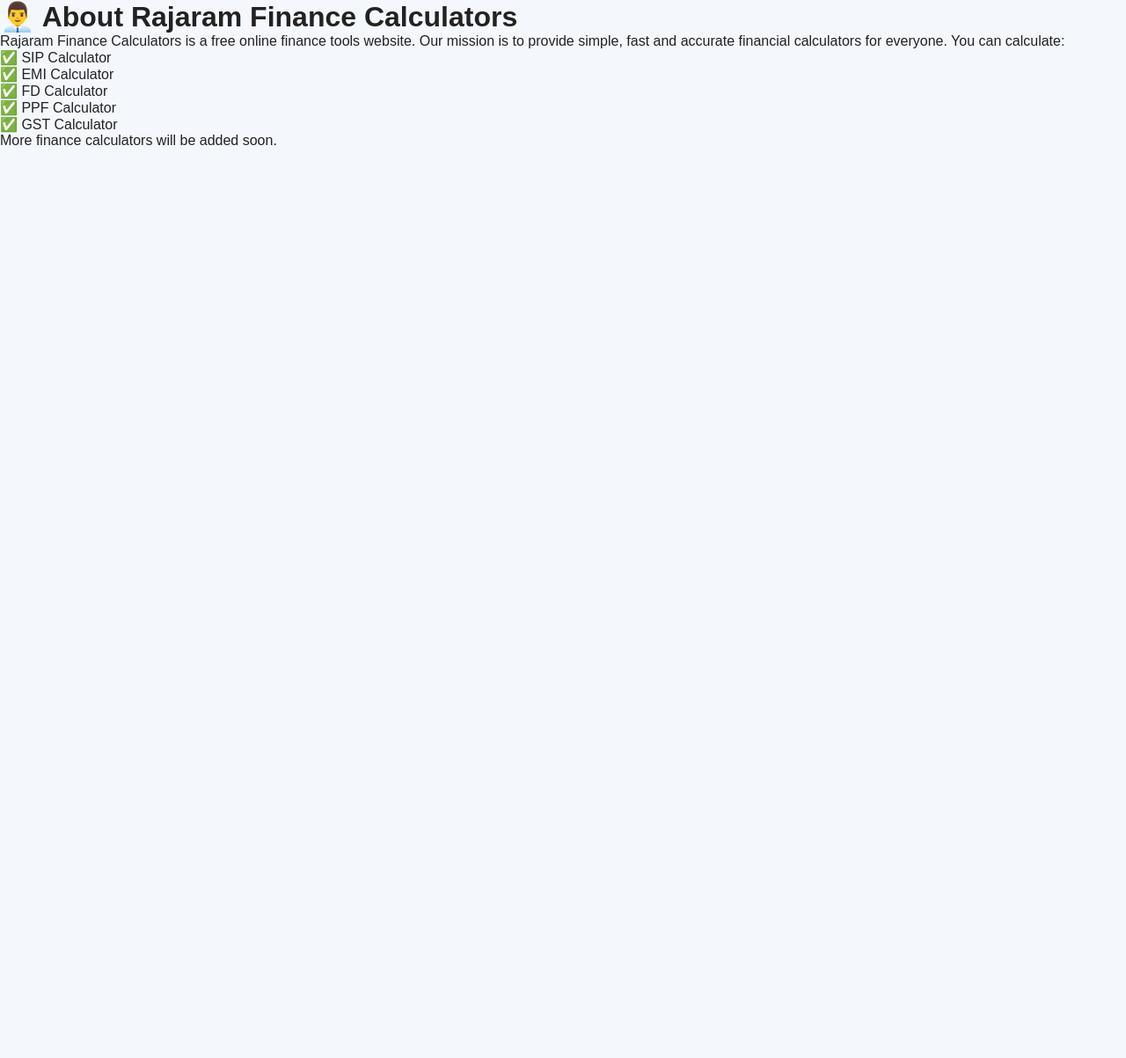
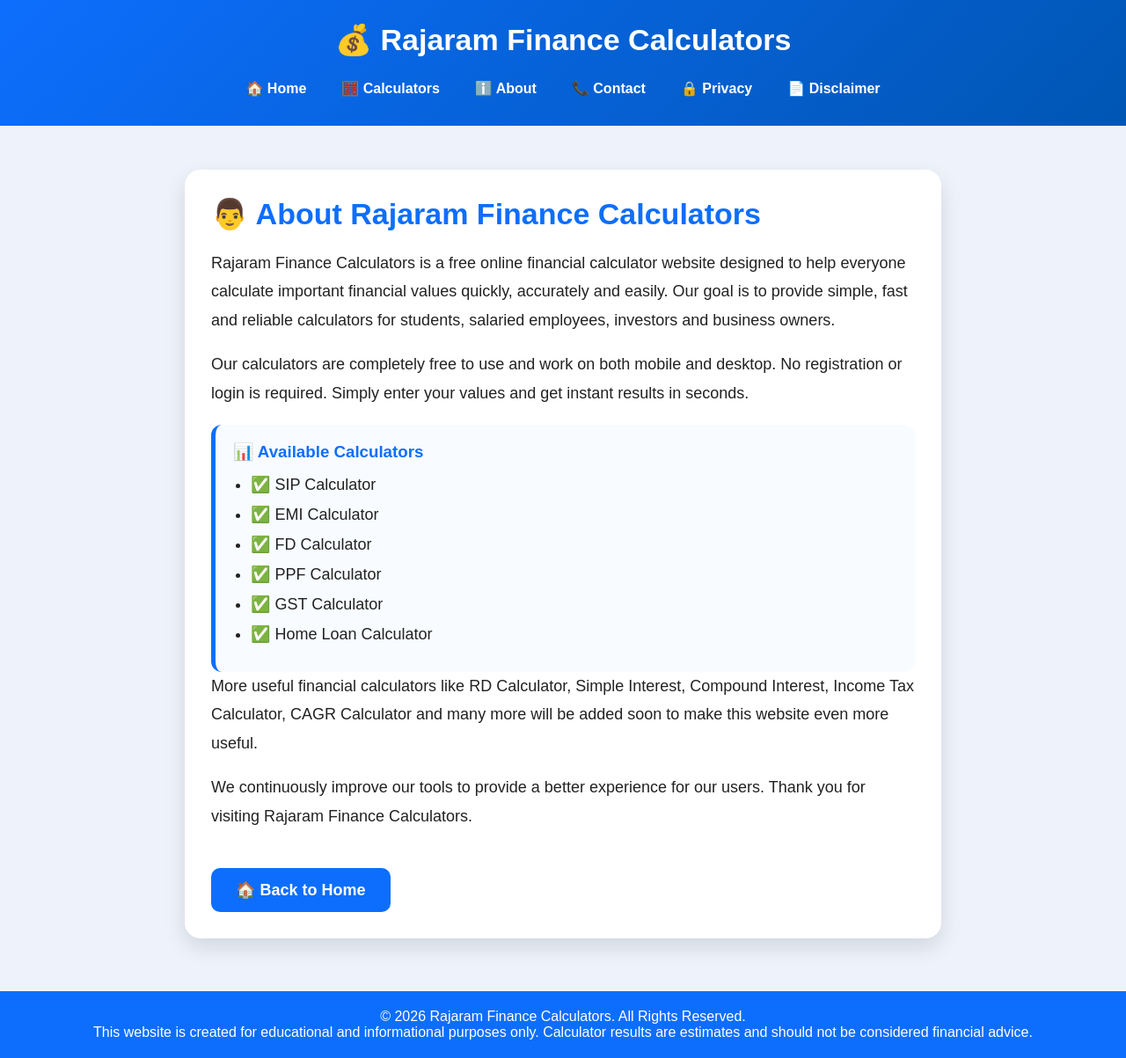
Before and after one commit to rajaram9036/rajaram-finance-calculators, a plain HTML site: page about.html in a window 1280 px wide. Shown: the whole page at 88% size. Before the commit the page ends 800 px from the top, so only its background shows below. Drawn offline with Linux system fonts and the light colour scheme.

Commit message:
Update about.html

```diff
--- a/about.html
+++ b/about.html
@@ -3,47 +3,236 @@
 <head>
 <meta charset="UTF-8">
 <meta name="viewport" content="width=device-width, initial-scale=1.0">
-<title>About Us</title>
-<link rel="stylesheet" href="style.css">
+
+<title>About Us - Rajaram Finance Calculators</title>
+<meta name="description" content="Learn more about Rajaram Finance Calculators. Free online calculators for SIP, EMI, FD, PPF, GST, Home Loan and more.">
+
+<style>
+*{
+margin:0;
+padding:0;
+box-sizing:border-box;
+font-family:Arial,sans-serif;
+}
+
+body{
+background:#eef3fb;
+color:#222;
+}
+
+header{
+background:linear-gradient(135deg,#0d6efd,#0056b3);
+color:#fff;
+text-align:center;
+padding:25px 15px;
+}
+
+header h1{
+font-size:34px;
+font-weight:bold;
+margin-bottom:18px;
+}
+
+nav{
+display:flex;
+justify-content:center;
+flex-wrap:wrap;
+gap:12px;
+}
+
+nav a{
+color:#fff;
+text-decoration:none;
+font-weight:bold;
+padding:8px 14px;
+border-radius:8px;
+transition:.3s;
+}
+
+nav a:hover{
+background:rgba(255,255,255,.2);
+}
+
+.container{
+max-width:900px;
+margin:30px auto;
+padding:20px;
+}
+
+.card{
+background:#fff;
+border-radius:18px;
+padding:30px;
+box-shadow:0 10px 25px rgba(0,0,0,.12);
+}
+
+.card h2{
+color:#0d6efd;
+font-size:34px;
+margin-bottom:20px;
+}
+
+.card p{
+font-size:18px;
+line-height:1.8;
+margin-bottom:18px;
+}
+  .about-box{
+background:#f8fbff;
+border-left:5px solid #0d6efd;
+padding:20px;
+border-radius:12px;
+margin-top:20px;
+}
+
+.about-box ul{
+padding-left:20px;
+margin-top:15px;
+}
+
+.about-box li{
+margin:12px 0;
+font-size:18px;
+}
+
+.highlight{
+color:#0d6efd;
+font-weight:bold;
+}
+
+.button{
+display:inline-block;
+margin-top:25px;
+background:#0d6efd;
+color:#fff;
+padding:14px 28px;
+border-radius:10px;
+text-decoration:none;
+font-size:18px;
+font-weight:bold;
+transition:.3s;
+}
+
+.button:hover{
+background:#0056b3;
+}
+
+footer{
+margin-top:40px;
+background:#0d6efd;
+color:#fff;
+text-align:center;
+padding:20px;
+font-size:16px;
+}
+
+@media(max-width:768px){
+
+header h1{
+font-size:28px;
+}
+
+.card{
+padding:20px;
+}
+
+.card h2{
+font-size:28px;
+}
+
+.card p,
+.about-box li{
+font-size:16px;
+}
+
+nav{
+gap:8px;
+}
+
+nav a{
+font-size:14px;
+padding:6px 10px;
+}
+}
+</style>
 </head>
 
 <body>
 
-<div class="box">
+<header>
 
-<h1>👨‍💼 About Rajaram Finance Calculators</h1>
+<h1>💰 Rajaram Finance Calculators</h1>
+
+<nav>
+<a href="index.html">🏠 Home</a>
+<a href="index.html">🧮 Calculators</a>
+<a href="about.html">ℹ️ About</a>
+<a href="contact.html">📞 Contact</a>
+<a href="privacy.html">🔒 Privacy</a>
+<a href="disclaimer.html">📄 Disclaimer</a>
+</nav>
+
+</header>
+
+<div class="container">
+
+<div class="card">
+
+<h2>👨 About Rajaram Finance Calculators</h2>
+<p>
+Rajaram Finance Calculators is a free online financial calculator website
+designed to help everyone calculate important financial values quickly,
+accurately and easily. Our goal is to provide simple, fast and reliable
+calculators for students, salaried employees, investors and business owners.
+</p>
 
 <p>
-
-Rajaram Finance Calculators is a free online finance tools website.
-
-Our mission is to provide simple, fast and accurate financial calculators for everyone.
-
-You can calculate:
-
+Our calculators are completely free to use and work on both mobile and desktop.
+No registration or login is required. Simply enter your values and get instant
+results in seconds.
 </p>
 
+<div class="about-box">
+
+<h3 class="highlight">📊 Available Calculators</h3>
+
 <ul>
-
 <li>✅ SIP Calculator</li>
-
 <li>✅ EMI Calculator</li>
-
 <li>✅ FD Calculator</li>
-
 <li>✅ PPF Calculator</li>
-
 <li>✅ GST Calculator</li>
-
+<li>✅ Home Loan Calculator</li>
 </ul>
-
-<p>
-
-More finance calculators will be added soon.
-
-</p>
 
 </div>
 
+<p>
+More useful financial calculators like RD Calculator, Simple Interest,
+Compound Interest, Income Tax Calculator, CAGR Calculator and many more
+will be added soon to make this website even more useful.
+</p>
+
+<p>
+We continuously improve our tools to provide a better experience for our users.
+Thank you for visiting Rajaram Finance Calculators.
+</p>
+
+<a href="index.html" class="button">🏠 Back to Home</a>
+</div>
+
+</div>
+
+<footer>
+
+<p>© 2026 Rajaram Finance Calculators. All Rights Reserved.</p>
+
+<p>
+This website is created for educational and informational purposes only.
+Calculator results are estimates and should not be considered financial advice.
+</p>
+
+</footer>
+
 </body>
 </html>
```
